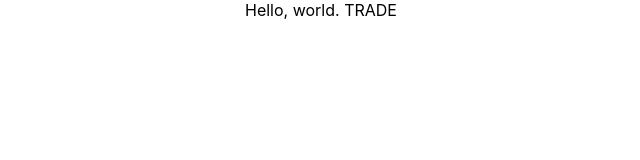
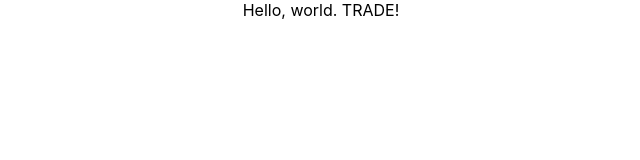
Before and after one commit to dpadron08/trade, a React (Create React App) app in the folder frontend/: page / in a window 1280 px wide. Shown: the top 160 px of the page, without its empty margins (319-959 px from the left). Built offline with nearby package versions, Linux system fonts and the light colour scheme.

Commit message:
Add exclamation mark

```diff
--- a/frontend/src/App.js
+++ b/frontend/src/App.js
@@ -4,7 +4,7 @@ import './App.css';
 function App() {
   return (
     <div className="App">
-      Hello, world. TRADE
+      Hello, world. TRADE!
     </div>
   );
 }
```
